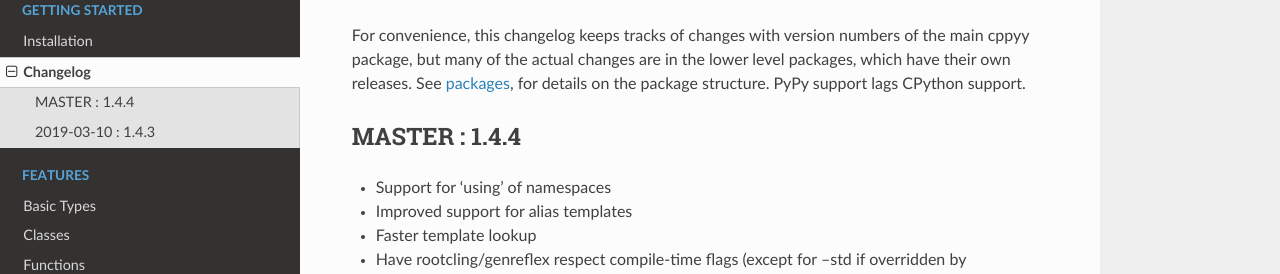
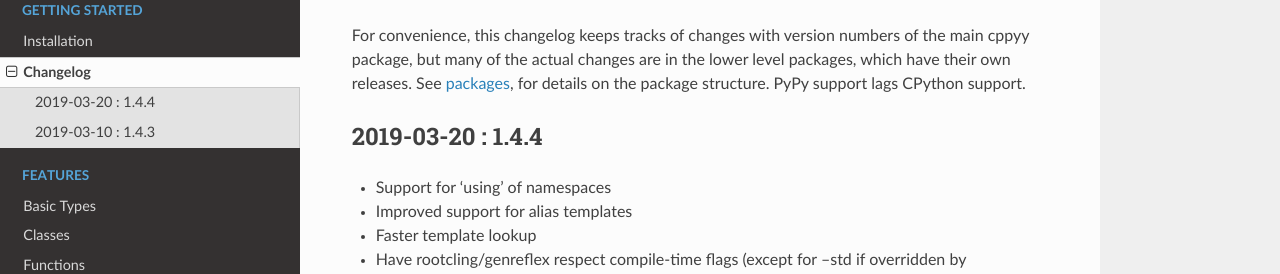
Before and after one commit to wlav/cppyy, a Sphinx documentation site: the page built from doc/source/changelog.rst, in a window 1280 px wide and 1013 px high. Shown: the part 136-410 px from the top of the window. Built offline with Sphinx 7.4.7 and the Read the Docs theme 2.0.0, drawn with Linux system fonts in a browser that asks for light colours.

Commit message:
date release 1.4.4

```diff
--- a/doc/source/changelog.rst
+++ b/doc/source/changelog.rst
@@ -10,8 +10,8 @@
 PyPy support lags CPython support.
 
 
-MASTER : 1.4.4
----------------
+2019-03-20 : 1.4.4
+------------------
 
 * Support for 'using' of namespaces
 * Improved support for alias templates
```
